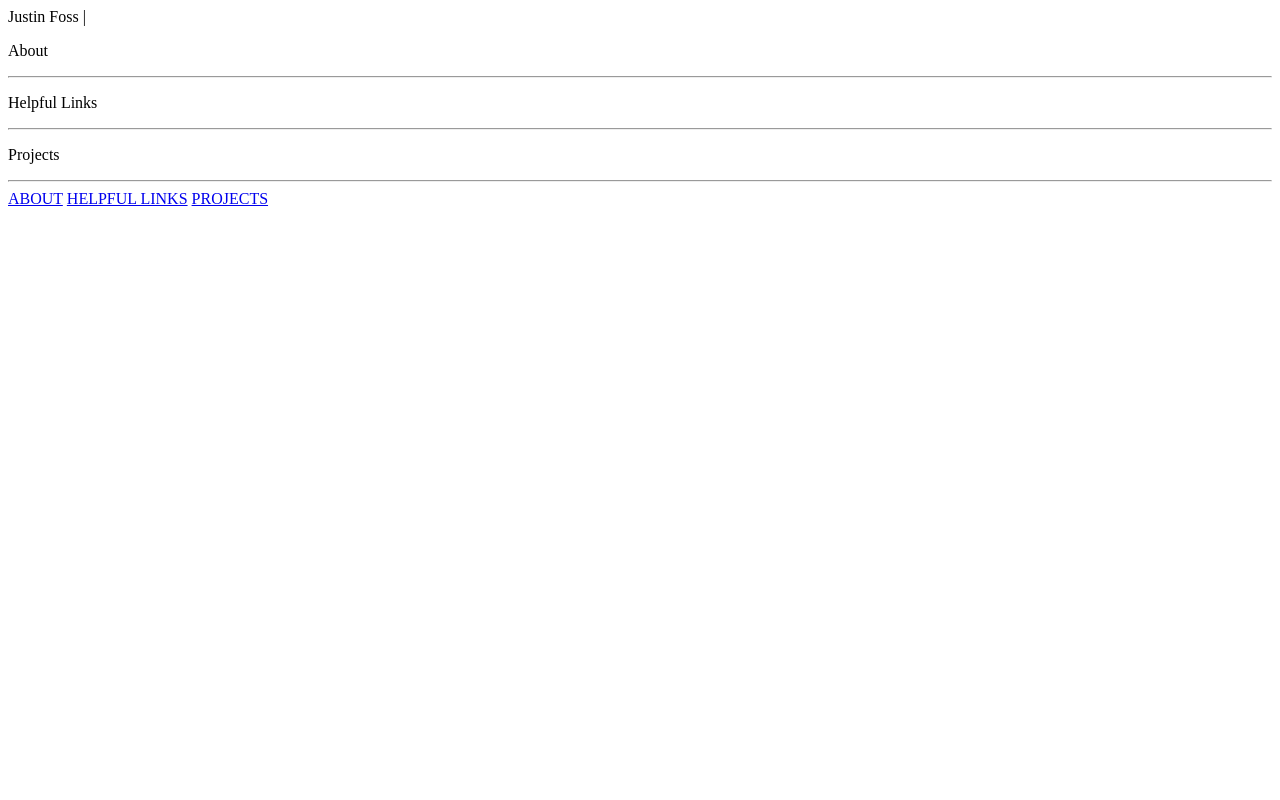
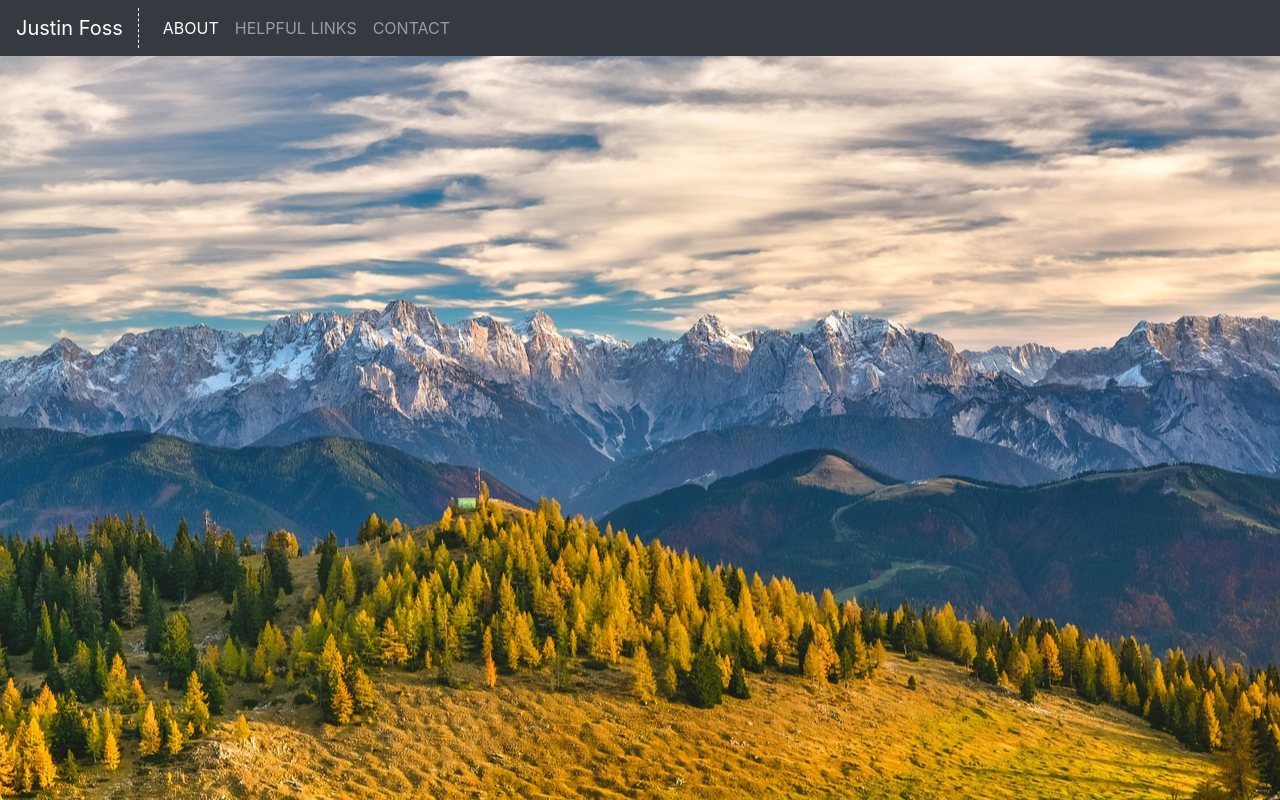
Before and after one commit to Fossj87/Fossj87.github.io, a plain HTML site: page index.html in a window 1280 px wide. Drawn offline with nearby package versions, Linux system fonts and the light colour scheme.

Commit message:
Add files via upload

```diff
--- a/index.html
+++ b/index.html
@@ -1,50 +1,54 @@
 <html>
     <head>
+        <link rel="stylesheet" href="https://maxcdn.bootstrapcdn.com/bootstrap/4.0.0/css/bootstrap.min.css" integrity="sha384-Gn5384xqQ1aoWXA+058RXPxPg6fy4IWvTNh0E263XmFcJlSAwiGgFAW/dAiS6JXm" crossorigin="anonymous">
         <link rel="stylesheet" href="css/styles.css" type="text/css" />
-    <link href="https://fonts.googleapis.com/css?family=Comfortaa" rel="stylesheet">
-    <link href="https://fonts.googleapis.com/css?family=Open+Sans" rel="stylesheet">
-    <meta name="viewport" content="width=device-width, initial-scale=1.0">
+
+        <script src="https://code.jquery.com/jquery-3.2.1.slim.min.js" integrity="sha384-KJ3o2DKtIkvYIK3UENzmM7KCkRr/rE9/Qpg6aAZGJwFDMVNA/GpGFF93hXpG5KkN" crossorigin="anonymous"></script>
+        <script src="https://cdnjs.cloudflare.com/ajax/libs/popper.js/1.12.9/umd/popper.min.js" integrity="sha384-ApNbgh9B+Y1QKtv3Rn7W3mgPxhU9K/ScQsAP7hUibX39j7fakFPskvXusvfa0b4Q" crossorigin="anonymous"></script>
+        <script src="https://maxcdn.bootstrapcdn.com/bootstrap/4.0.0/js/bootstrap.min.js" integrity="sha384-JZR6Spejh4U02d8jOt6vLEHfe/JQGiRRSQQxSfFWpi1MquVdAyjUar5+76PVCmYl" crossorigin="anonymous"></script>
     </head>
-<body>
 
-<div id="wrapper">
+    <body class="bg_mountains">
+        <div class="container-fluid">
+            <div class="row">
 
-    <div id="header">
-        <span>Justin Foss | </span>
+                    <nav class="navbar navbar-expand-lg navbar-dark bg-dark full-width">
+                            <button class="navbar-toggler" type="button" data-toggle="collapse" data-target="#navbarTogglerDemo03" aria-controls="navbarTogglerDemo03" aria-expanded="false" aria-label="Toggle navigation">
+                                <span class="navbar-toggler-icon"></span>
+                            </button>
+
+                            <span class="navbar-brand">Justin Foss</span>
+
+                            <div class="collapse navbar-collapse" id="navbarTogglerDemo03">
+                                <ul class="navbar-nav mr-auto mt-2 mt-lg-0">
+                                    <li class="nav-item active">
+                                        <a class="nav-link" href="#test" data-toggle="collapse">ABOUT</a>
+                                    </li>
+                                    <li class="nav-item">
+                                        <a class="nav-link" href="#test" data-toggle="collapse">HELPFUL LINKS</a>
+                                    </li>
+                                    <li class="nav-item">
+                                        <a class="nav-link" href="#test" data-toggle="collapse">CONTACT</a>
+                                    </li>
+                                </ul>
                             </div>
+                        </nav>
 
-    <div id="content">
-
-        <div class="section">
-            <p class="title">About</p>
-            <hr>
-            <span class="more-info-icon"></span>
-        </div>
-
-        <div class="section">
-            <p class="title">Helpful Links</p>
-            <hr>
-            <span class="more-info-icon"></span>
-        </div>
-
-        <div class="section">
-            <p class="title">Projects</p>
-            <hr>
-            <span class="more-info-icon"></span>
             </div>
 
 
-    </div>
+                <div class="row">
 
-    <div id="footer">
-        <a href="about.html">ABOUT</a>
-        <a href="links.html">HELPFUL LINKS</a>
-        <a href="projects.html">PROJECTS</a>
+
                 </div>
 
         </div>
 
 
 
+
+
+
     </body>
+
 </html>
```
Lines whose indentation alone changed are shown as unchanged.
